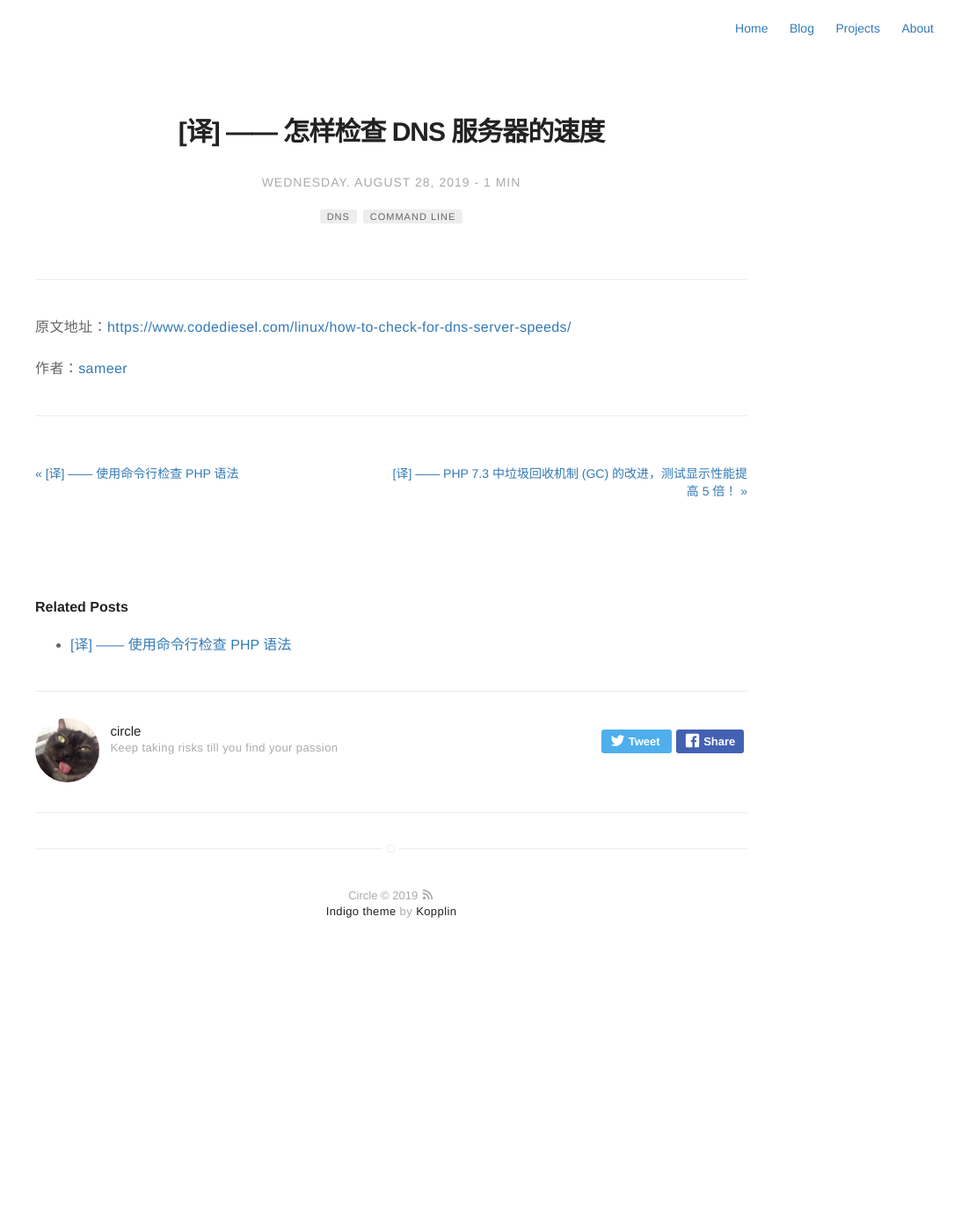
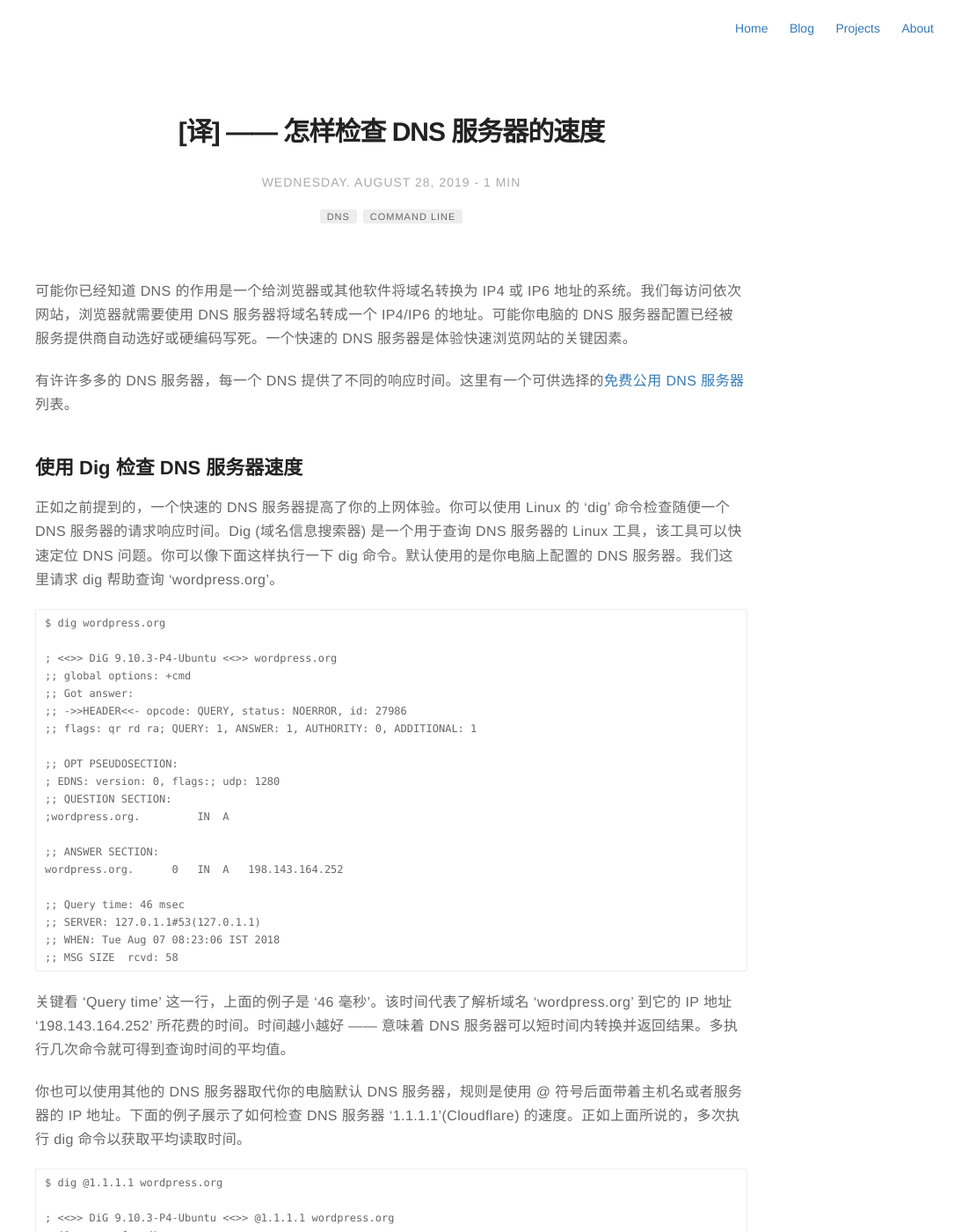
Before and after one commit to rust17/blog, a Jekyll site: the page built from _posts/2019-08-28-translation-check-DNS-server-speeds.markdown, in a window 1280 px wide and 1400 px high. Shown: the whole window at 88% size, without its empty margins (195-1280 px from the left). Built offline with Jekyll 4.4.1, drawn with Linux system fonts in a browser that asks for light colours; comment, search, counter and statistics services are not loaded; some of the changed text lies outside the part shown.

Commit message:
publish article translation-check-DNS-server-speeds

````diff
--- a/_posts/2019-08-28-translation-check-DNS-server-speeds.markdown
+++ b/_posts/2019-08-28-translation-check-DNS-server-speeds.markdown
@@ -7,11 +7,93 @@ tag:
 - dns
 - command line
 category: blog
-hidden: true
+hidden: false
 author: circle
 description: how to check for dns server speeds
 ---
 
+可能你已经知道 DNS 的作用是一个给浏览器或其他软件将域名转换为 IP4 或 IP6 地址的系统。我们每访问依次网站，浏览器就需要使用 DNS 服务器将域名转成一个 IP4/IP6 的地址。可能你电脑的 DNS 服务器配置已经被服务提供商自动选好或硬编码写死。一个快速的 DNS 服务器是体验快速浏览网站的关键因素。
+
+有许许多多的 DNS 服务器，每一个 DNS 提供了不同的响应时间。这里有一个可供选择的[免费公用 DNS 服务器][1] 列表。
+
+## 使用 Dig 检查 DNS 服务器速度
+
+正如之前提到的，一个快速的 DNS 服务器提高了你的上网体验。你可以使用 Linux 的 'dig' 命令检查随便一个 DNS 服务器的请求响应时间。Dig (域名信息搜索器) 是一个用于查询 DNS 服务器的 Linux 工具，该工具可以快速定位 DNS 问题。你可以像下面这样执行一下 dig 命令。默认使用的是你电脑上配置的 DNS 服务器。我们这里请求 dig 帮助查询 'wordpress.org'。
+
+```
+$ dig wordpress.org
+
+; <<>> DiG 9.10.3-P4-Ubuntu <<>> wordpress.org
+;; global options: +cmd
+;; Got answer:
+;; ->>HEADER<<- opcode: QUERY, status: NOERROR, id: 27986
+;; flags: qr rd ra; QUERY: 1, ANSWER: 1, AUTHORITY: 0, ADDITIONAL: 1
+
+;; OPT PSEUDOSECTION:
+; EDNS: version: 0, flags:; udp: 1280
+;; QUESTION SECTION:
+;wordpress.org.         IN  A
+
+;; ANSWER SECTION:
+wordpress.org.      0   IN  A   198.143.164.252
+
+;; Query time: 46 msec
+;; SERVER: 127.0.1.1#53(127.0.1.1)
+;; WHEN: Tue Aug 07 08:23:06 IST 2018
+;; MSG SIZE  rcvd: 58
+```
+
+关键看 'Query time' 这一行，上面的例子是 '46 毫秒'。该时间代表了解析域名 'wordpress.org' 到它的 IP 地址 '198.143.164.252' 所花费的时间。时间越小越好 —— 意味着 DNS 服务器可以短时间内转换并返回结果。多执行几次命令就可得到查询时间的平均值。
+
+你也可以使用其他的 DNS 服务器取代你的电脑默认 DNS 服务器，规则是使用 @ 符号后面带着主机名或者服务器的 IP 地址。下面的例子展示了如何检查 DNS 服务器 '1.1.1.1'(Cloudflare) 的速度。正如上面所说的，多次执行 dig 命令以获取平均读取时间。
+
+```
+$ dig @1.1.1.1 wordpress.org
+
+; <<>> DiG 9.10.3-P4-Ubuntu <<>> @1.1.1.1 wordpress.org
+; (1 server found)
+;; global options: +cmd
+;; Got answer:
+;; ->>HEADER<<- opcode: QUERY, status: NOERROR, id: 14396
+;; flags: qr rd ra; QUERY: 1, ANSWER: 1, AUTHORITY: 0, ADDITIONAL: 1
+
+;; OPT PSEUDOSECTION:
+; EDNS: version: 0, flags:; udp: 1452
+;; QUESTION SECTION:
+;wordpress.org.         IN  A
+
+;; ANSWER SECTION:
+wordpress.org.      109 IN  A   198.143.164.252
+
+;; Query time: 61 msec
+;; SERVER: 1.1.1.1#53(1.1.1.1)
+;; WHEN: Tue Aug 07 08:14:23 IST 2018
+;; MSG SIZE  rcvd: 58
+```
+
+你可以使用额外的参数以减少输出信息。
+
+```
+$ dig @1.1.1.1 wordpress.org +noall +stats
+
+; <<>> DiG 9.10.3-P4-Ubuntu <<>> @1.1.1.1 wordpress.org +noall +stats
+; (1 server found)
+;; global options: +cmd
+;; Query time: 96 msec
+;; SERVER: 1.1.1.1#53(1.1.1.1)
+;; WHEN: Tue Aug 07 08:28:18 IST 2018
+;; MSG SIZE  rcvd: 58
+```
+
+对于 Windows 平台，你可以从 isc.org 网站[下载][2] dig 工具。
+
+## 使用桌面版
+
+如果你更喜欢使用桌面应用，你可以使用 Gibson Research 的 [DNS Benchmark][3] 桌面程序来检查不同 DNS 服务器的性能指标。
+
+DNS Benchmark 会执行一个详细的分析以及对比不同的执行参数选项，并且支持同时最大 200 个 DNS 服务器的检测。
+
+>> 注意：当使用 dig 运行测速检查的时候请确保没有其他的应用程序正在使用网络（比如 youtube 或者其他后台下载），因为这会影响最终检测的结果。
 
 ---
 
@@ -20,3 +102,7 @@ description: how to check for dns server speeds
 作者：[sameer](https://www.codediesel.com/author/admin/)
 
 ---
+
+[1]: https://www.lifewire.com/free-and-public-dns-servers-2626062
+[2]: https://www.isc.org/downloads/
+[3]: https://www.grc.com/dns/benchmark.htm
````
